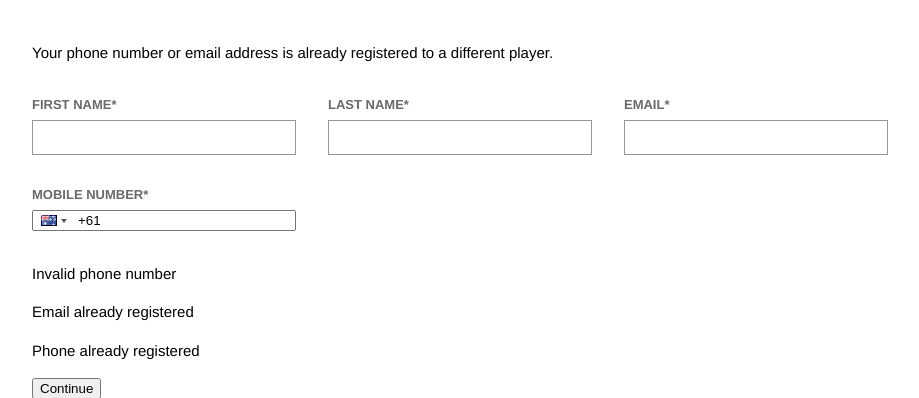
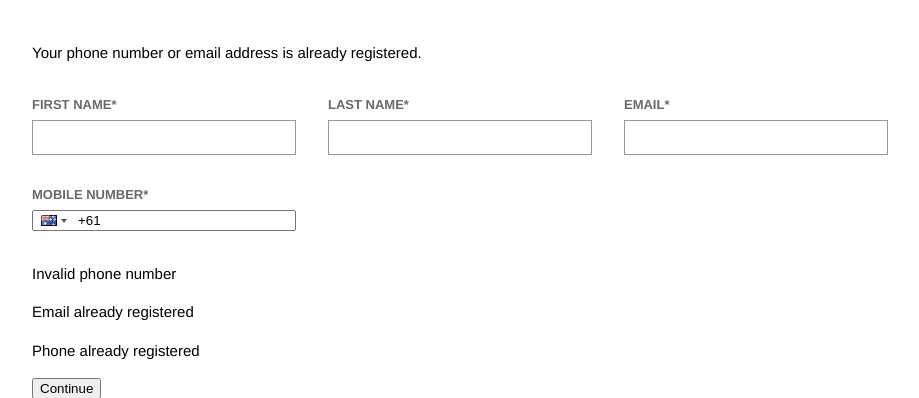
Before and after one commit to NPC360/NPC360, a Flask app: template wsgi/templates/signup1_EorP_Taken.html in a window 1280 px wide. Shown: the part 173-571 px from the top of the page, without its empty margins (180-1099 px from the left). Run offline with Flask 2, Linux system fonts and the light colour scheme; the template is opened without the code that fills it, so the values that code supplies are empty; some libraries are stand-ins or nearby versions.

Commit message:
Language change

```diff
--- a/wsgi/templates/signup1_EorP_Taken.html
+++ b/wsgi/templates/signup1_EorP_Taken.html
@@ -2,7 +2,7 @@
 {% block title %}Careers{% endblock %}
 {% block body %}
 <form id="signupForm" action="/careers/" method="POST">
-	<p>Your phone number or email address is already registered to a different player.</p>
+	<p>Your phone number or email address is already registered.</p>
 	{% include 'partials/personal-details.html' %}
 
 	<p id="tel-invalid" class="hide val">Invalid phone number</p>
```
